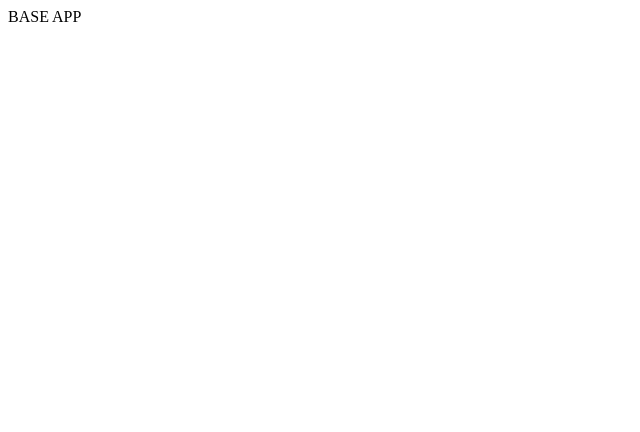
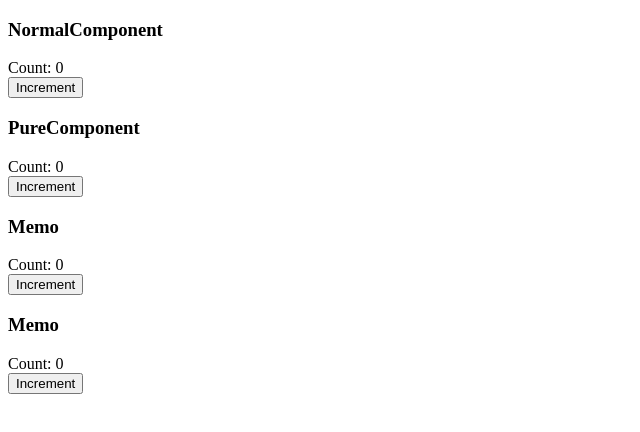
Before and after one commit to vinayak-nk/react_base_app, a React (Create React App) app: page / in a window 1280 px wide. Shown: the top 432 px of the page, without its empty margins (0-640 px from the left). Built offline with nearby package versions, Linux system fonts and the light colour scheme.

Commit message:
memo and PureComponent

```diff
--- a/src/App.js
+++ b/src/App.js
@@ -1,9 +1,31 @@
-function App() {
-  return (
-    <div className="App">
-      BASE APP
-    </div>
-  );
+import React, { Component } from "react";
+import NormalComponent from "./Components/NormalCmp";
+import PureComponent from "./Components/PureCmp";
+import Memo from "./Components/Memo";
+import WithooutMemo from "./Components/WithoutMemo";
+
+class App extends Component {
+  constructor() {
+    super();
+    this.state = {
+      count: 0
+    }
+  }
+
+  handleIncerementCount = () => {
+    this.setState({ count: 1 })
+  }
+
+  render() {
+    return (
+      <div className="App">
+        <NormalComponent count={this.state.count} incerementCount={this.handleIncerementCount} />
+        <PureComponent count={this.state.count} incerementCount={this.handleIncerementCount} />
+        <Memo count={this.state.count} incerementCount={this.handleIncerementCount} />
+        <WithooutMemo count={this.state.count} incerementCount={this.handleIncerementCount} />
+      </div>
+    );
+  }
 }
 
-export default App;
+export default App
--- /dev/null
+++ b/src/Components/Memo.js
@@ -0,0 +1,15 @@
+import React, { memo } from 'react'
+
+const Memo = (props) => {
+  console.log("RENDER: Memo IncerementCount")
+  return (
+    <div>
+      <h3>Memo</h3>
+      <div>{`Count:  ${props.count}`}</div>
+      <button onClick={props.incerementCount}>Increment</button>
+    </div>
+  )
+}
+
+export default memo(Memo)
+// export default Memo
--- /dev/null
+++ b/src/Components/NormalCmp.js
@@ -0,0 +1,26 @@
+import React, { Component } from 'react'
+
+export default class NormalComponent extends Component {
+  // constructor(props) {
+  //   super(props)
+  //   this.state = {
+  //     count: 0
+  //   }
+  // }
+
+  // handleIncerementCount = () => {
+  //   this.setState({ count: 1 })
+  // }
+
+
+  render() {
+    console.log("RENDER: NormalComponent IncerementCount")
+    return (
+      <div>
+        <h3>NormalComponent</h3>
+        <div>{`Count:  ${this.props.count}`}</div>
+        <button onClick={this.props.incerementCount}>Increment</button>
+      </div>
+    )
+    }
+}
--- /dev/null
+++ b/src/Components/PureCmp.js
@@ -0,0 +1,26 @@
+import React, { PureComponent } from 'react'
+
+export default class pureComponent extends PureComponent {
+  constructor(props) {
+    super(props)
+    this.state = {
+      count: 0
+    }
+  }
+
+  handleIncerementCount = () => {
+    this.setState({ count: 1 })
+  }
+
+
+  render() {
+    console.log("RENDER: PureComponent IncerementCount")
+    return (
+      <div>
+        <h3>PureComponent</h3>
+        <div>{`Count:  ${this.props.count}`}</div>
+        <button onClick={this.props.incerementCount}>Increment</button>
+      </div>
+    )
+    }
+}
--- /dev/null
+++ b/src/Components/WithoutMemo.js
@@ -0,0 +1,14 @@
+import React from 'react'
+
+const Memo = (props) => {
+  console.log("RENDER: Without Memo IncerementCount")
+  return (
+    <div>
+      <h3>Memo</h3>
+      <div>{`Count:  ${props.count}`}</div>
+      <button onClick={props.incerementCount}>Increment</button>
+    </div>
+  )
+}
+
+export default Memo
--- a/src/index.js
+++ b/src/index.js
@@ -5,9 +5,9 @@ import reportWebVitals from './reportWebVitals';
 
 const root = ReactDOM.createRoot(document.getElementById('root'));
 root.render(
-  <React.StrictMode>
+  // <React.StrictMode>
     <App />
-  </React.StrictMode>
+  // </React.StrictMode>
 );
 
 // If you want to start measuring performance in your app, pass a function
```
